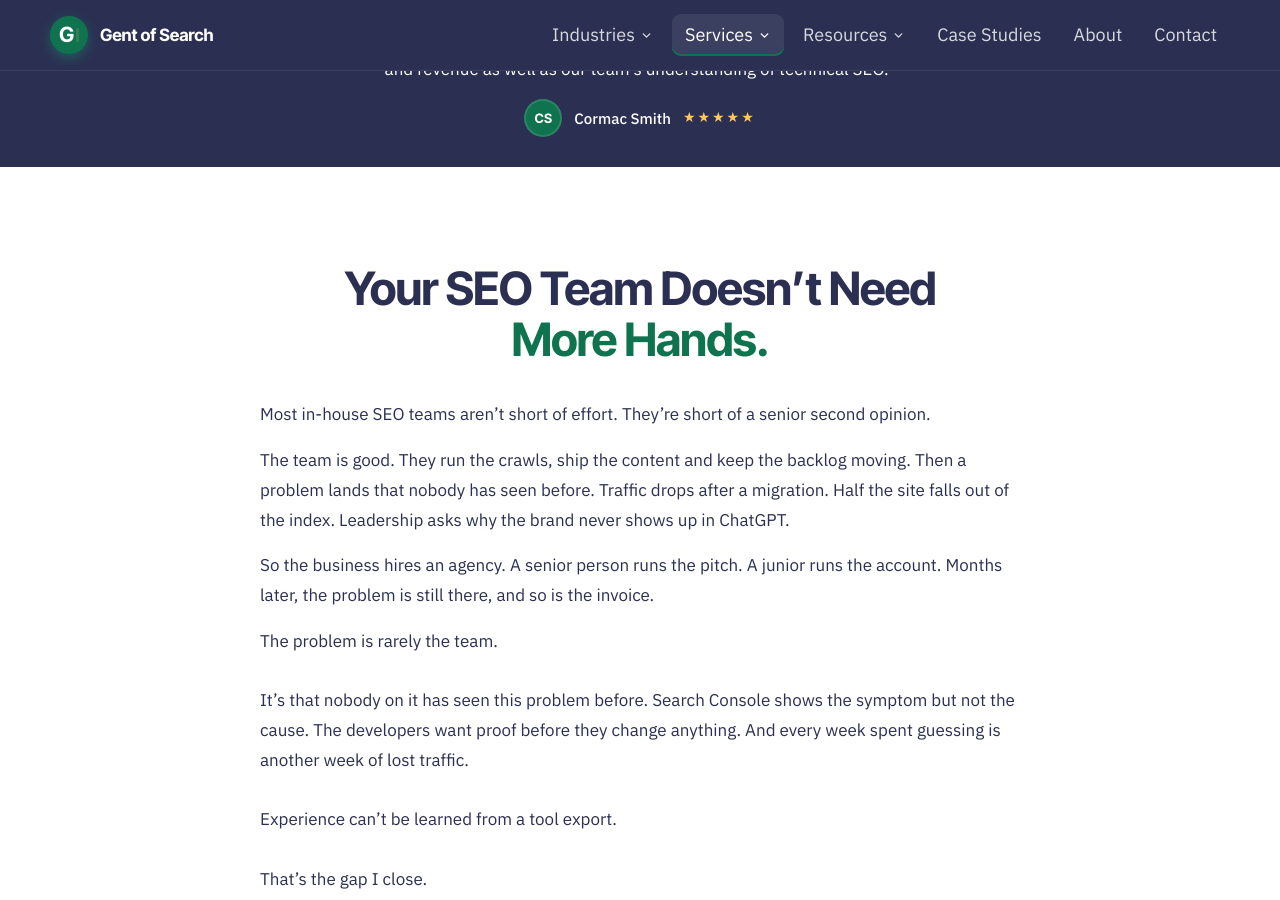
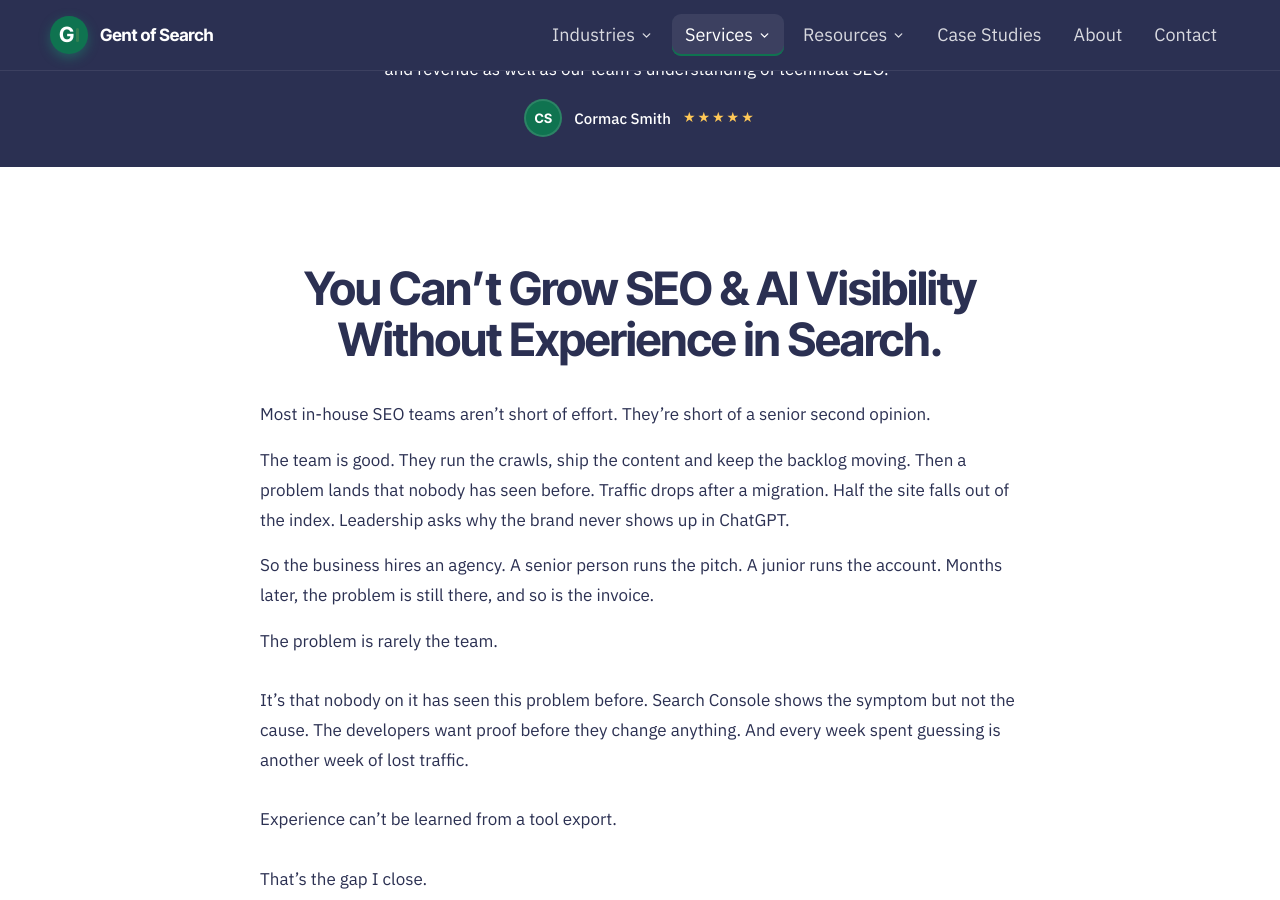
Before and after one commit to Gent-of-Search/gentofsearch.com, a Jekyll site: the page built from services/consultancy.html, in a window 1280 px wide and 900 px high, scrolled down 913 px. Built offline with Jekyll 4.4.1, drawn with Linux system fonts in a browser that asks for light colours.

Commit message:
Consultancy page: new problem section heading
Co-Authored-By: Claude Opus 5.5 <noreply@anthropic.com>

```diff
--- a/services/consultancy.html
+++ b/services/consultancy.html
@@ -72,7 +72,7 @@ service: consultancy
   <!-- ===================== PROBLEM ===================== -->
   <section id="problem" style="padding:96px 0; background:#FFFFFF; scroll-margin-top:70px;">
     <div style="width:min(760px,100% - 48px); margin:0 auto;">
-      <h2 style="font-family:'Inter Tight',sans-serif; font-weight:700; text-align:center; font-size:clamp(30px,4vw,46px); line-height:1.1; letter-spacing:-0.025em; color:#2B3052; max-width:680px; margin:0 auto 36px;">Your SEO Team Doesn’t Need <span style="color:#0F7350;">More Hands.</span></h2>
+      <h2 style="font-family:'Inter Tight',sans-serif; font-weight:700; text-align:center; font-size:clamp(30px,4vw,46px); line-height:1.1; letter-spacing:-0.025em; color:#2B3052; max-width:680px; margin:0 auto 36px;">You Can’t Grow SEO &amp; AI Visibility Without Experience in Search.</h2>
       <div style="color:#2B3052; font-size:17px; line-height:1.75;">
         <p style="margin:0 0 16px;">Most in-house SEO teams aren’t short of effort. They’re short of a senior second opinion.</p>
         <p style="margin:0 0 16px;">The team is good. They run the crawls, ship the content and keep the backlog moving. Then a problem lands that nobody has seen before. Traffic drops after a migration. Half the site falls out of the index. Leadership asks why the brand never shows up in ChatGPT.</p>
```
